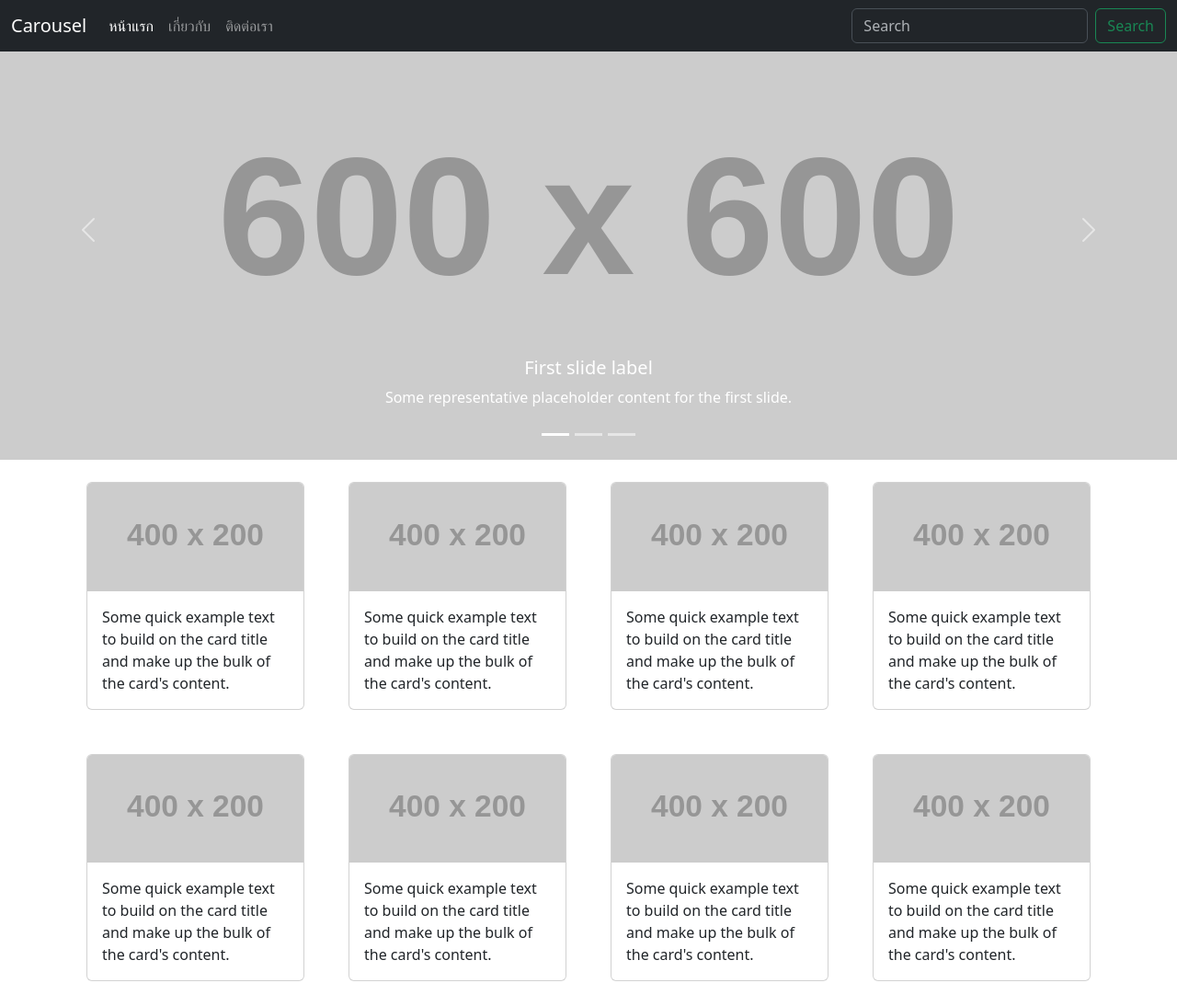
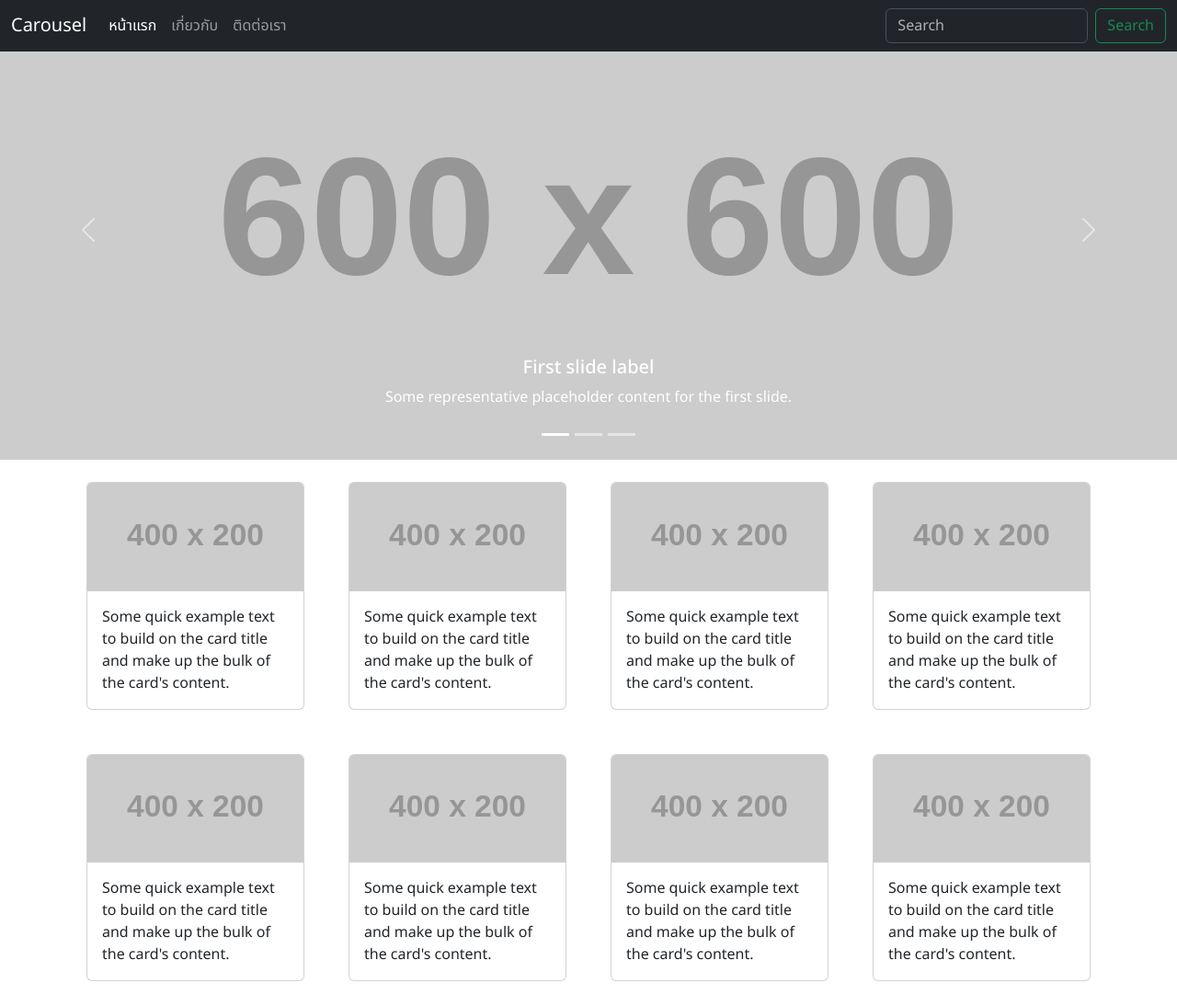
Before and after one commit to 66160113kanrawee/hw2_bootstrap, a plain HTML site: page index.html in a window 1280 px wide. Shown: the top 1094 px of the page at 92% size. Drawn offline with nearby package versions, Linux system fonts and the light colour scheme; placeholder pictures from the web are drawn by us.

```diff
--- a/index.html
+++ b/index.html
@@ -10,9 +10,14 @@
     <script src="https://cdn.jsdelivr.net/npm/bootstrap@5.3.3/dist/js/bootstrap.bundle.min.js"
         integrity="sha384-YvpcrYf0tY3lHB60NNkmXc5s9fDVZLESaAA55NDzOxhy9GkcIdslK1eN7N6jIeHz"
         crossorigin="anonymous"></script>
-    <link
-        href="https://fonts.googleapis.com/css2?family=K2D:ital,wght@0,100;0,200;0,300;0,400;0,500;0,600;0,700;0,800;1,100;1,200;1,300;1,400;1,500;1,600;1,700;1,800&family=Mitr:wght@200;300;400;500;600;700&family=Noto+Sans+Thai:wght@100..900&display=swap"
-        rel="stylesheet">
+        <link rel="preconnect" href="https://fonts.googleapis.com">
+        <link rel="preconnect" href="https://fonts.gstatic.com" crossorigin>
+        <link href="https://fonts.googleapis.com/css2?family=K2D:ital,wght@0,100;0,200;0,300;0,400;0,500;0,600;0,700;0,800;1,100;1,200;1,300;1,400;1,500;1,600;1,700;1,800&family=Mitr:wght@200;300;400;500;600;700&family=Noto+Sans+Thai:wght@100..900&display=swap" rel="stylesheet">
+    <style>
+        body{
+            font-family: 'Noto Sans Thai',sans-serif;
+        }
+    </style>
 </head>
 
 <body>
```
Also changed, not shown: image/numsai.png (added), 5 other files.
